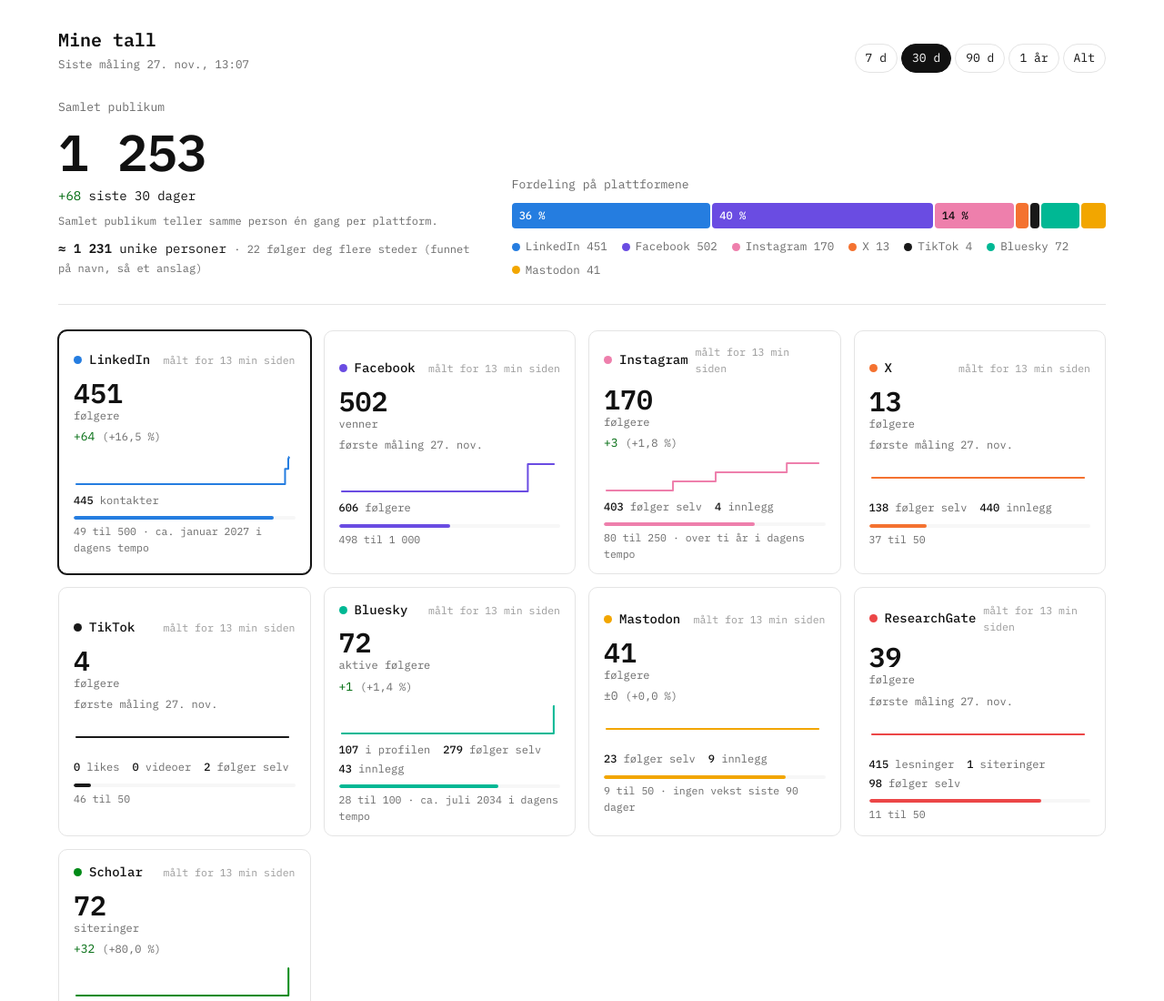
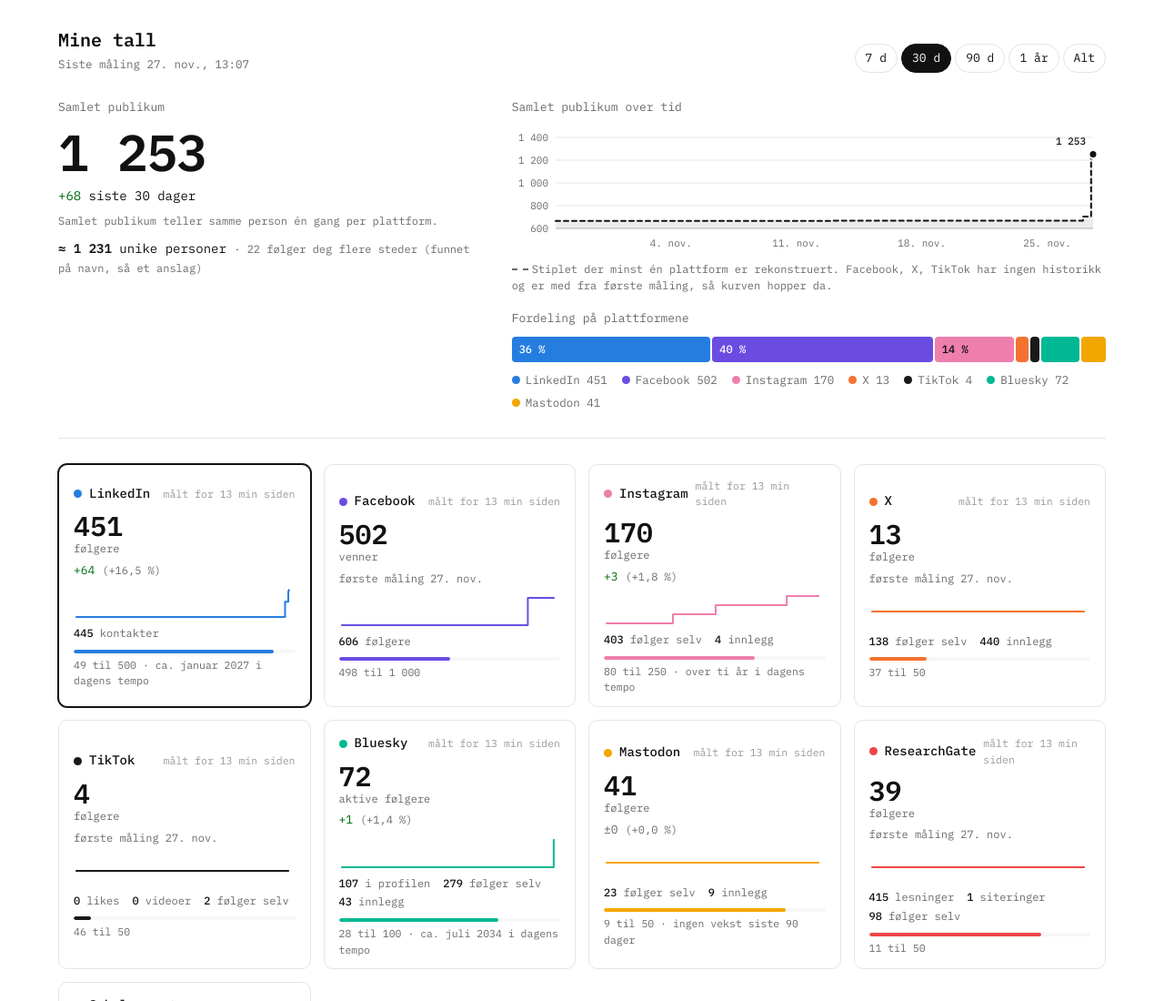
Before and after one commit to oas-94/oas-94.github.io, a plain HTML site: page tall/index.html in a window 1280 px wide. Shown: the top 1100 px of the page at 91% size. Drawn offline with Linux system fonts and the light colour scheme.

Commit message:
Tall: graf for samlet publikum

```diff
--- a/tall/index.html
+++ b/tall/index.html
@@ -35,7 +35,7 @@ h2{font-size:15px;font-weight:600;margin:48px 0 4px}
 .prikk{display:inline-block;width:9px;height:9px;border-radius:50%;flex:none}
 
 /* Toppen: samlet publikum */
-.topp{display:grid;grid-template-columns:minmax(0,1fr) minmax(0,1.4fr);gap:32px;align-items:end;padding-bottom:28px;border-bottom:1px solid var(--strek)}
+.topp{display:grid;grid-template-columns:minmax(0,1fr) minmax(0,1.4fr);gap:32px;align-items:start;padding-bottom:28px;border-bottom:1px solid var(--strek)}
 .helt{font-size:56px;font-weight:600;line-height:1;letter-spacing:-.02em}
 .helt-merke{color:var(--gra);font-size:13px;margin-bottom:10px}
 .endring{font-size:14px;margin-top:10px}
@@ -136,8 +136,12 @@ label.valg{font-size:12.5px;color:var(--gra);margin-left:8px;display:inline-flex
       <div class="endring" id="totalEndring"></div>
       <div class="merknad" id="totalMerknad"></div>
       <div class="endring" id="unike"></div>
+
     </div>
     <div class="fordeling">
+      <div class="helt-merke">Samlet publikum over tid</div>
+      <div class="graf" id="totalGraf"></div>
+      <div class="merknad" id="totalGrafMerknad" style="margin-bottom:16px"></div>
       <div class="helt-merke">Fordeling på plattformene</div>
       <div class="bar" id="fordeling" role="img"></div>
       <div class="forklaring" id="fordelingForklaring"></div>
@@ -423,6 +427,18 @@ function visTopp() {
     const u = sum - D.unike.overlapp;
     document.getElementById("unike").innerHTML = `<b>≈ ${nf.format(u)}</b> unike personer <span class="liten">· ${nf.format(D.unike.paa_flere)} følger deg flere steder (funnet på navn, så et anslag)</span>`;
   }
+  // Samlet publikum over tid: summen av plattformene som var målt (eller rekonstruert) på hvert tidspunkt
+  const pls = REKKEFOLGE.filter((pl) => !P[pl].ikkePublikum && serie(pl, P[pl].hoved).length);
+  const tider = [...new Set(pls.flatMap((pl) => serie(pl, P[pl].hoved).map((p) => p.t)))].sort((a, b) => a - b);
+  const forsteEkte = Object.fromEntries(pls.map((pl) => [pl, (serie(pl, P[pl].hoved).find((p) => p.kilde !== "rekonstruert") || {}).t]));
+  const total = tider.map((t) => {
+    let v = 0, rek = false;
+    for (const pl of pls) { const p = verdiVed(serie(pl, P[pl].hoved), t); if (p) { v += p.v; if (p.kilde === "rekonstruert") rek = true; } }
+    return { t, v, kilde: rek ? "rekonstruert" : "maalt" };
+  });
+  linjegraf(document.getElementById("totalGraf"), total, { farge: "#111111", fra: S.periode == null ? undefined : fraTid(), navn: "Samlet publikum", enhet: "samlet", hoyde: 140 });
+  const sene = pls.filter((pl) => !serie(pl, P[pl].hoved).some((p) => p.kilde === "rekonstruert")).map((pl) => P[pl].navn);
+  document.getElementById("totalGrafMerknad").innerHTML = `<span class="strek"></span>Stiplet der minst én plattform er rekonstruert.` + (sene.length ? ` ${sene.join(", ")} har ingen historikk og er med fra første måling, så kurven hopper da.` : "");
   const fe = document.getElementById("fordeling");
   fe.innerHTML = deler.map(([pl, v]) => {
     const andel = v / sum * 100;
```
